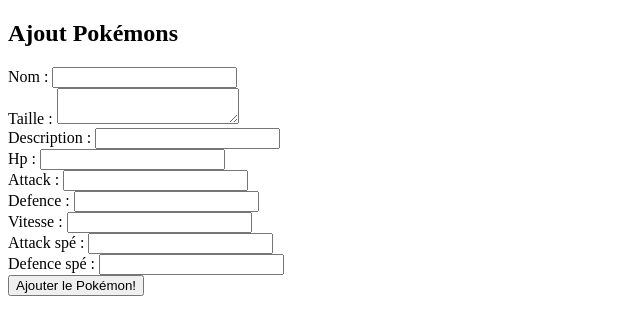
After one commit to RyanDaltrey/exo-php-sql-recreation-pokeapi, a PHP site: page /ajoutPokemon.php in a window 1280 px wide. The commit adds this page. Shown: the top 335 px of the page, without its empty margins (0-640 px from the left). Run offline with PHP 8.4, Linux system fonts and the light colour scheme.

Commit message:
Creation de la page ajoutPokemon et de son formulaire

```diff
--- /dev/null
+++ b/admin/ajoutPokemon.php
@@ -0,0 +1,56 @@
+<?php
+ session_start();
+?>
+
+<!DOCTYPE html>
+<html lang="en">
+<head>
+    <meta charset="UTF-8">
+    <meta name="viewport" content="width=device-width, initial-scale=1.0">
+    <title>Ajout Pokémons</title>
+</head>
+<body>
+    <div class="container mt-5">
+        <h2 class="mb-4">Ajout Pokémons</h2>
+        <form action="" method="POST">
+            <div class="form-group">
+                <label for="titre">Nom :</label>
+                <input type="text" id="titre" name="titre" class="form-control" required>
+            </div>
+            <div class="form-group">
+                <label for="description">Taille :</label>
+                <textarea id="description" name="description" class="form-control" required></textarea>
+            </div>
+            <div class="form-group">
+                <label for="plan">Description :</label>
+                <input type="text" id="plan" name="plan" class="form-control" required>
+            </div>
+            <div class="form-group">
+                <label for="plan">Hp :</label>
+                <input type="text" id="plan" name="plan" class="form-control" required>
+            </div>
+            <div class="form-group">
+                <label for="tpsRea">Attack :</label>
+                <input type="number" id="tpsRea" name="tpsRea" class="form-control" required>
+            </div>
+            <div class="form-group">
+                <label for="complexite">Defence :</label>
+                <input type="number" id="complexite" name="complexite" class="form-control" required>
+            </div>
+            <div class="form-group">
+                <label for="tpsRea">Vitesse :</label>
+                <input type="number" id="tpsRea" name="tpsRea" class="form-control" required>
+            </div>
+            <div class="form-group">
+                <label for="tpsRea">Attack spé :</label>
+                <input type="number" id="tpsRea" name="tpsRea" class="form-control" required>
+            </div>
+            <div class="form-group">
+                <label for="tpsRea">Defence spé :</label>
+                <input type="number" id="tpsRea" name="tpsRea" class="form-control" required>
+            </div>
+                <button type="submit" class="btn btn-primary">Ajouter le Pokémon!</button>
+        </form>
+    </div>
+</body>
+</html>
--- a/admin/detailPokemon.php
+++ b/admin/detailPokemon.php
@@ -77,6 +77,7 @@ $id_pokemon = $_GET['num_poke'];
         <div id="infos_pokemon">
             <p class="card-text"> Taille <?php echo $fiche['taille']; ?>cm</p>
             <p class="card-text"><?php echo $fiche['description']; ?></p>
+            <p class="card-text">Masse : <?php echo $fiche['masse']; ?></p>
             <p class="card-text">Hp : <?php echo $fiche['hp']; ?></p>
             <p class="card-text">Attack : <?php echo $fiche['attack']; ?></p>
             <p class="card-text">Defence : <?php echo $fiche['defence']; ?></p>
```
